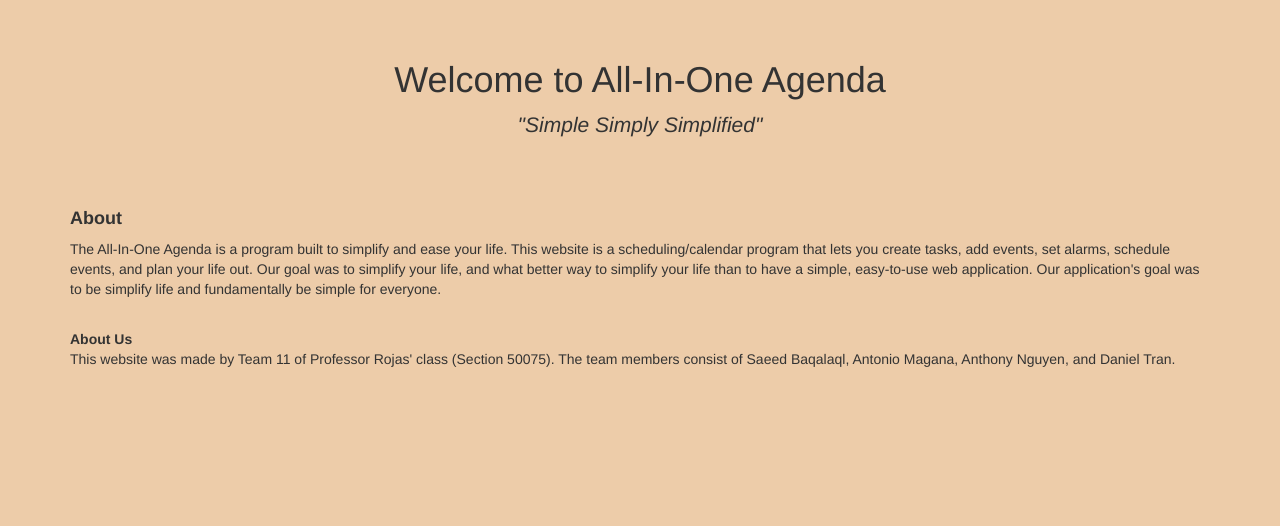
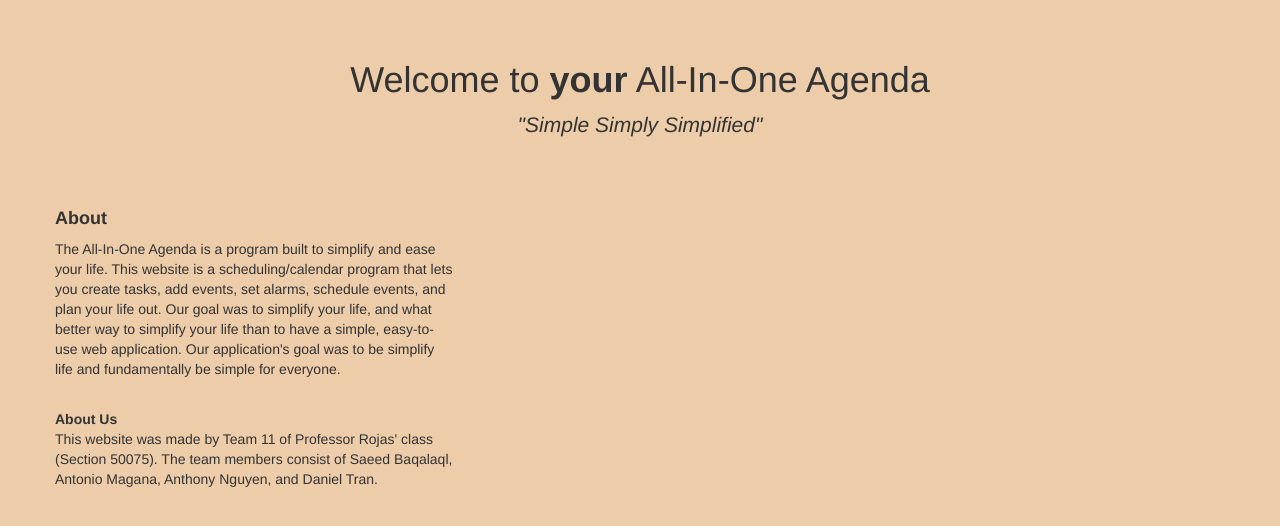
Before and after one commit to danieltran67/All-In-One-Agenda, a Flask app: page / in a window 1280 px wide. Shown: the part 50-576 px from the top of the page. Run offline with Flask 2, Linux system fonts and the light colour scheme; some libraries are stand-ins or nearby versions.

Commit message:
added code
trying to put columns on the page, not working as of now, commented code that isn't working

```diff
--- a/templates/index.html
+++ b/templates/index.html
@@ -10,6 +10,7 @@ All-in-One Agenda
 {% endblock %}
 
 {% block content %}
+    <!--NAVBAR CODE-->
     <nav class="navbar navbar-inverse navbar-fixed-top">
       <div class="container">
         <div class="navbar-header">
@@ -23,38 +24,46 @@ All-in-One Agenda
         </div>
         <div id="navbar" class="collapse navbar-collapse">
           <ul class="nav navbar-nav navbar-font">
-            <li class="active"><a href="#">Home</a></li>
+            <li class="active"><a href="">Home</a></li>
             <li><a href="{{ url_for('login') }}">Login</a></li>
             <li><a href="{{ url_for('signup') }}">Sign Up</a></li>
           </ul>
         </div>
       </div>
     </nav>
+    <!--NAVBAR CODE-->
 
-    <div class="container">
+    <!--ABOUT CODE-->
     <div class="welcome-page">
-        <h1>Welcome to All-In-One Agenda</h1>
+        <h1>Welcome to <strong>your</strong> All-In-One Agenda</h1>
         <p class="lead"><em>"Simple Simply Simplified"</em></p>
     </div>
 
-    <div class="welcome-page-about">
+    <div class="container">
+        <div class="row">
+            <div class="col">
+                <div class="welcome-page-leftside">
                     <h4><strong>About</strong></h4>
-        <p>
-            The All-In-One Agenda is a program built to simplify and ease your life. This website is a scheduling/calendar
+                    <p>The All-In-One Agenda is a program built to simplify and ease your life. This website is a scheduling/calendar
                     program that lets you create tasks, add events, set alarms, schedule events, and plan your life out. Our goal
                     was to simplify your life, and what better way to simplify your life than to have a simple, easy-to-use
-            web application. Our application's goal was to be simplify life and fundamentally be simple for everyone.
-        </p>
+                    web application. Our application's goal was to be simplify life and fundamentally be simple for everyone.</p>
 
                     <br>
 
                     <strong>About Us</strong>
-        <p>
-            This website was made by Team 11 of Professor Rojas' class (Section 50075). The team members consist of
-            Saeed Baqalaql, Antonio Magana, Anthony Nguyen, and Daniel Tran.
-        </p>
-
+                    <p>This website was made by Team 11 of Professor Rojas' class (Section 50075). The team members consist of
+                    Saeed Baqalaql, Antonio Magana, Anthony Nguyen, and Daniel Tran.</p>
                 </div>
-
             </div>
+            <!--STILL TRYING TO FIGURE OUT WHY THIS APPEARS ON LEFT SIDE
+            <div class="col">
+                <div class="welcome-page-rightside">
+                    <h3>What can the All-In-One Agenda do for you?</h3>
+                </div>
+            </div>
+            -->
+        </div>
+    </div>
+    <!--ABOUT CODE-->
 {% endblock %}
```
Lines whose indentation alone changed are shown as unchanged.
